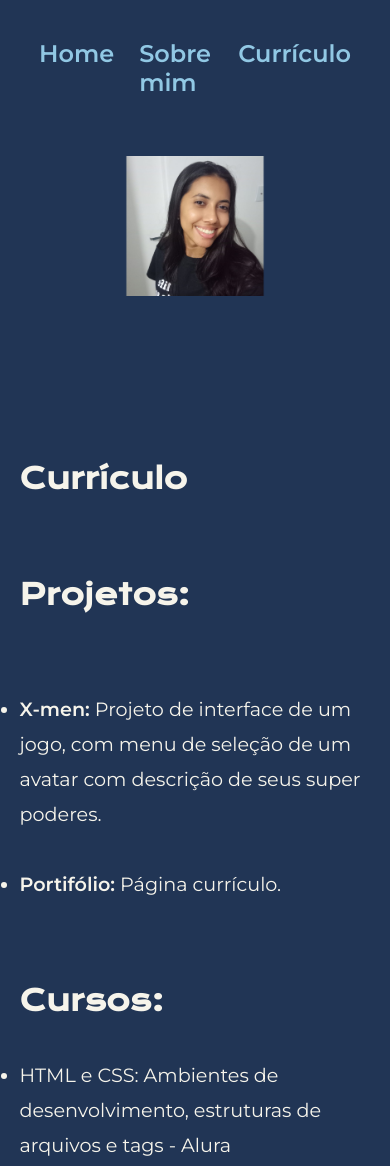
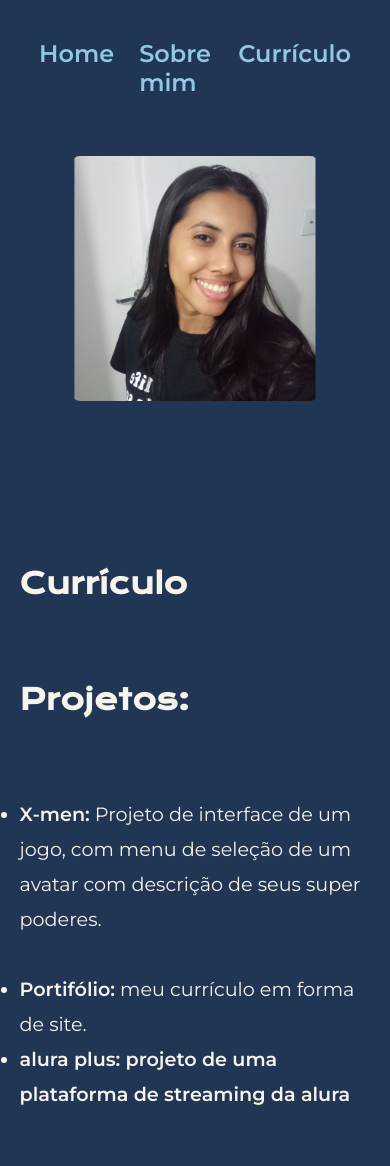
Before and after one commit to deborasoaresc/portifolio, a plain HTML site: page curriculo.html in a window 390 px wide. Shown: the top 1166 px of the page. Drawn offline with nearby package versions, Linux system fonts and the light colour scheme.

Commit message:
mudei a imagem do index, coloquei border radius nas imagens, mudei a width no media. adicionei um li no arquivo curriculo.

```diff
--- a/curriculo.html
+++ b/curriculo.html
@@ -22,7 +22,8 @@
             <p class="apresentacao_conteudo_texto">
                 <ul class="apresentacao_conteudo_texto">
                     <li> <strong>X-men:</strong> Projeto de interface de um jogo, com menu de seleção de um avatar com descrição de seus super poderes.</li><br>
-                    <li><strong>Portifólio:</strong> Página currículo.</li>
+                    <li><strong>Portifólio:</strong> meu currículo em forma de site.</li>
+                    <li><strong>alura plus: projeto de uma plataforma de streaming da alura</strong></li>
                 </ul>
             </p>
             <h2 class="apresentacao_conteudo_titulo">Cursos:</h2>
--- a/styles/style.css
+++ b/styles/style.css
@@ -112,6 +112,7 @@ body{
 
 .apresentacao_imagem{
     width: 40%;
+    border-radius: 3%;
 }
 
 .img_curriculo{
@@ -149,4 +150,8 @@ body{
         width: auto;
     }
 
+    .apresentacao_imagem{
+        width: 70%;
+    }
+
 }
```
Also changed, not shown: index.html (+1 -1 lines), assets/WhatsApp Image 2023-09-04 at 12.53.27.jpeg (added).
